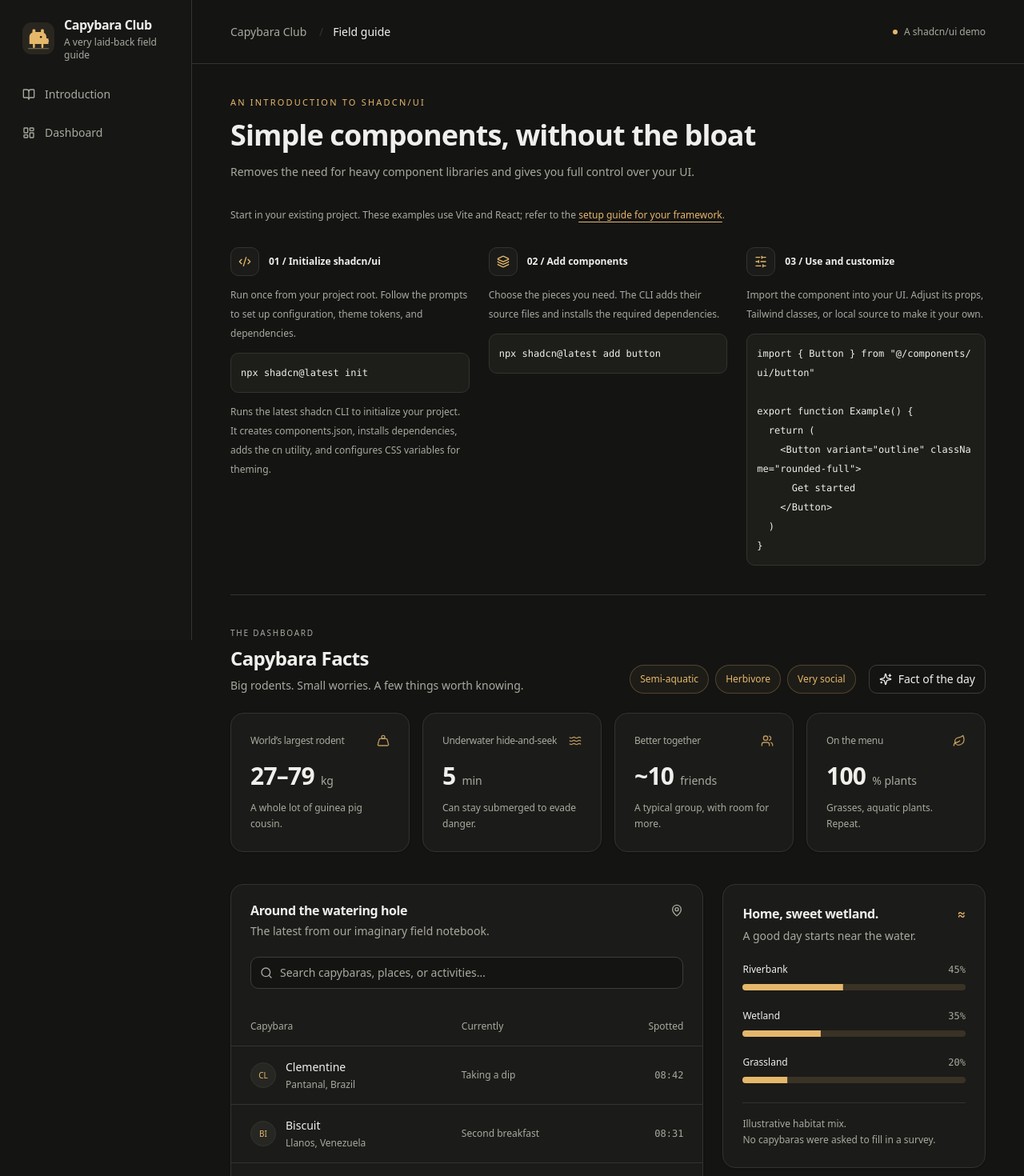
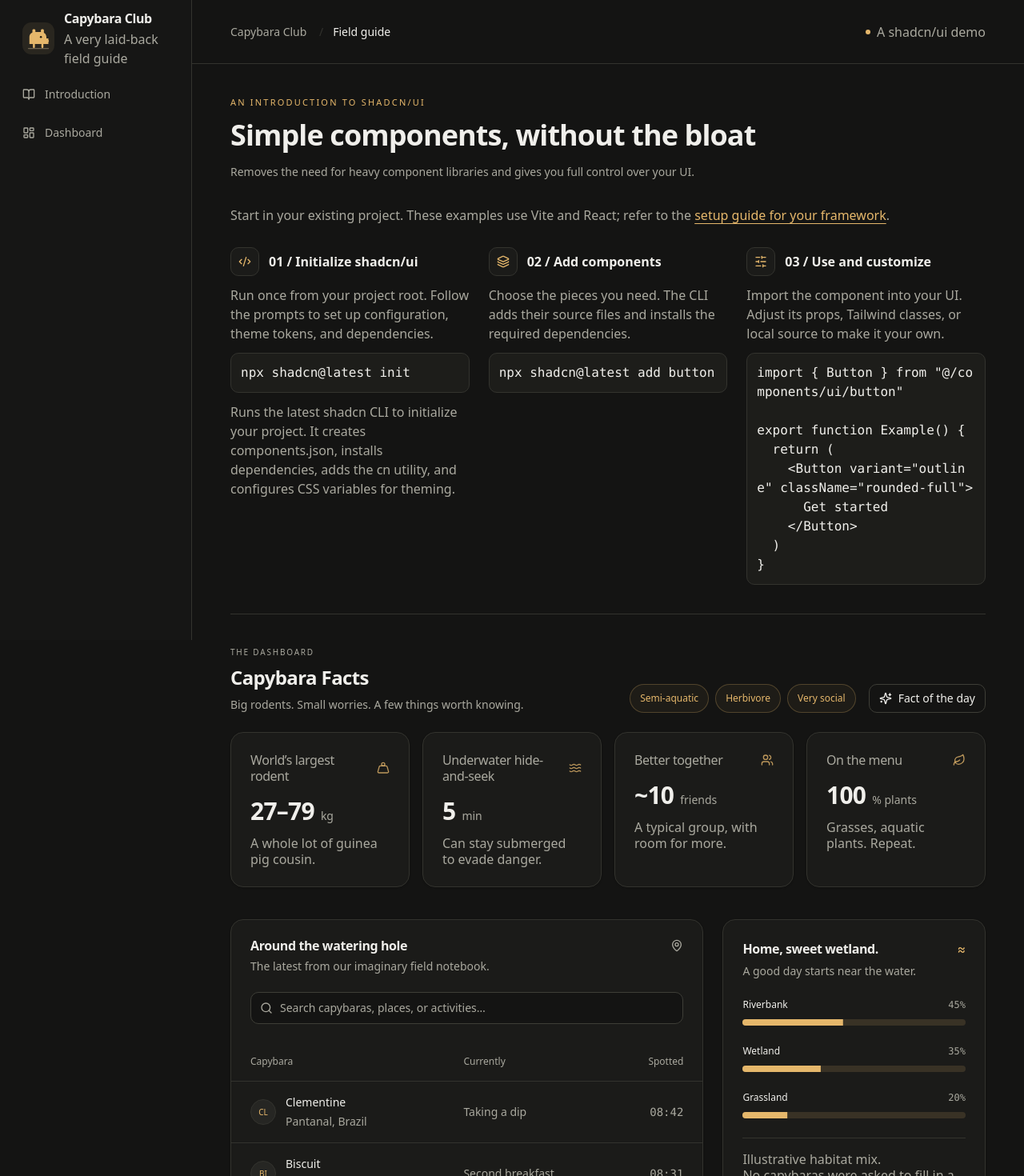
Before and after one commit to ahti-ruusuvuori-knowit/shadcn-ui-demo, a React (Vite) app: page / in a window 1280 px wide. Shown: the top 1470 px of the page at 80% size. Built offline with nearby package versions, Linux system fonts and the light colour scheme.

Commit message:
Increase dashboard font sizes by removing text-xs overrides

```diff
--- a/src/App.tsx
+++ b/src/App.tsx
@@ -49,7 +49,7 @@
           <img src="/capybara.svg" alt="" className="size-10" />
           <span className="text-base font-semibold tracking-tight">
             Capybara Club
-            <span className="mt-0.5 block text-xs font-normal tracking-normal text-muted-foreground">
+            <span className="mt-0.5 block font-normal tracking-normal text-muted-foreground">
               A very laid-back field guide
             </span>
           </span>
@@ -79,7 +79,7 @@
             <span className="text-foreground">Field guide</span>
           </p>
           <div className="flex items-center gap-5">
-            <span className="hidden items-center gap-2 text-xs text-muted-foreground sm:inline-flex">
+            <span className="hidden items-center gap-2 text-muted-foreground sm:inline-flex">
               <span className="size-1.5 rounded-full bg-primary" />A shadcn/ui demo
             </span>
           </div>
@@ -110,7 +110,7 @@
                 </p>
               </div>
             </div>
-            <p className="text-xs leading-6 text-muted-foreground">
+            <p className="leading-6 text-muted-foreground">
               Start in your existing project. These examples use Vite and React; refer to the{" "}
               <a
                 href="https://ui.shadcn.com/docs/installation"
@@ -149,14 +149,14 @@
                     <div className="flex size-9 shrink-0 items-center justify-center rounded-md border bg-card">
                       <Icon className="size-4 text-primary" aria-hidden="true" />
                     </div>
-                    <h2 className="text-xs font-semibold">{title}</h2>
+                    <h2 className="font-semibold">{title}</h2>
                   </div>
-                  <p className="text-xs leading-6 text-muted-foreground">{body}</p>
-                  <pre className="whitespace-pre-wrap break-all rounded-md border bg-muted/50 p-3 text-xs leading-6">
+                  <p className="leading-6 text-muted-foreground">{body}</p>
+                  <pre className="whitespace-pre-wrap break-all rounded-md border bg-muted/50 p-3 leading-6">
                     <code>{example}</code>
                   </pre>
                   {explanation && (
-                    <p className="text-xs leading-6 text-muted-foreground">{explanation}</p>
+                    <p className="leading-6 text-muted-foreground">{explanation}</p>
                   )}
                 </li>
               ))}
@@ -185,7 +185,7 @@
               {stats.map(({ label, value, unit, detail, icon: Icon }) => (
                 <Card key={label}>
                   <CardHeader className="flex-row items-center justify-between gap-3 pb-4">
-                    <CardTitle className="text-xs font-medium leading-5 text-muted-foreground">
+                    <CardTitle className="font-medium leading-5 text-muted-foreground">
                       {label}
                     </CardTitle>
                     <Icon className="size-4 shrink-0 text-primary/80" aria-hidden="true" />
@@ -197,7 +197,7 @@
                         {unit}
                       </span>
                     </p>
-                    <p className="mt-3 text-xs leading-5 text-muted-foreground">{detail}</p>
+                    <p className="mt-3 leading-5 text-muted-foreground">{detail}</p>
                   </CardContent>
                 </Card>
               ))}
@@ -262,16 +262,16 @@
                               </span>
                               <div>
                                 <span className="font-medium">{sighting.name}</span>
-                                <span className="mt-1 block whitespace-nowrap text-xs text-muted-foreground">
+                                <span className="mt-1 block whitespace-nowrap text-muted-foreground">
                                   {sighting.location}
                                 </span>
                               </div>
                             </div>
                           </TableCell>
-                          <TableCell className="whitespace-nowrap text-xs text-muted-foreground">
+                          <TableCell className="whitespace-nowrap text-muted-foreground">
                             {sighting.activity}
                           </TableCell>
-                          <TableCell className="text-right font-mono text-xs text-muted-foreground">
+                          <TableCell className="text-right font-mono text-muted-foreground">
                             {sighting.time}
                           </TableCell>
                         </TableRow>
@@ -288,7 +288,7 @@
                       )}
                     </TableBody>
                   </Table>
-                  <p role="status" className="border-t px-6 py-4 text-xs text-muted-foreground">
+                  <p role="status" className="border-t px-6 py-4 text-muted-foreground">
                     {filteredSightings.length} of {sightings.length} sightings · Fictional demo data
                   </p>
                 </CardContent>
@@ -313,7 +313,7 @@
                       <Progress aria-label={`${name} share of fictional sightings`} value={value} />
                     </div>
                   ))}
-                  <p className="border-t pt-4 text-xs leading-5 text-muted-foreground">
+                  <p className="border-t pt-4 leading-5 text-muted-foreground">
                     Illustrative habitat mix.
                     <br />
                     No capybaras were asked to fill in a survey.
@@ -338,7 +338,7 @@
             </Card>
           </section>
 
-          <footer className="flex flex-wrap items-center justify-between gap-4 border-t pt-6 text-xs text-muted-foreground">
+          <footer className="flex flex-wrap items-center justify-between gap-4 border-t pt-6 text-muted-foreground">
             <p>
               Capybara Club <span className="mx-2 text-border">/</span> Built with
               shadcn/ui
```
